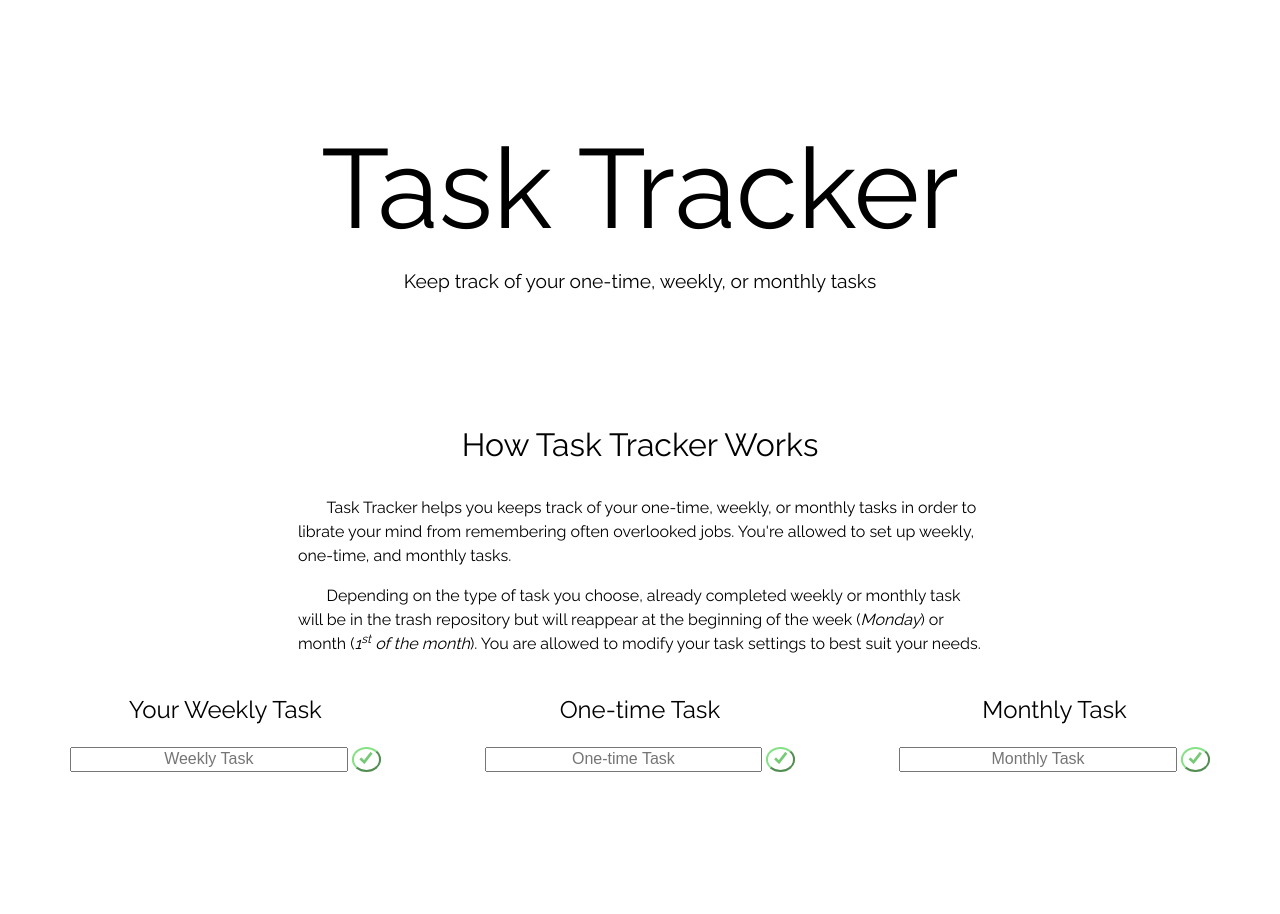
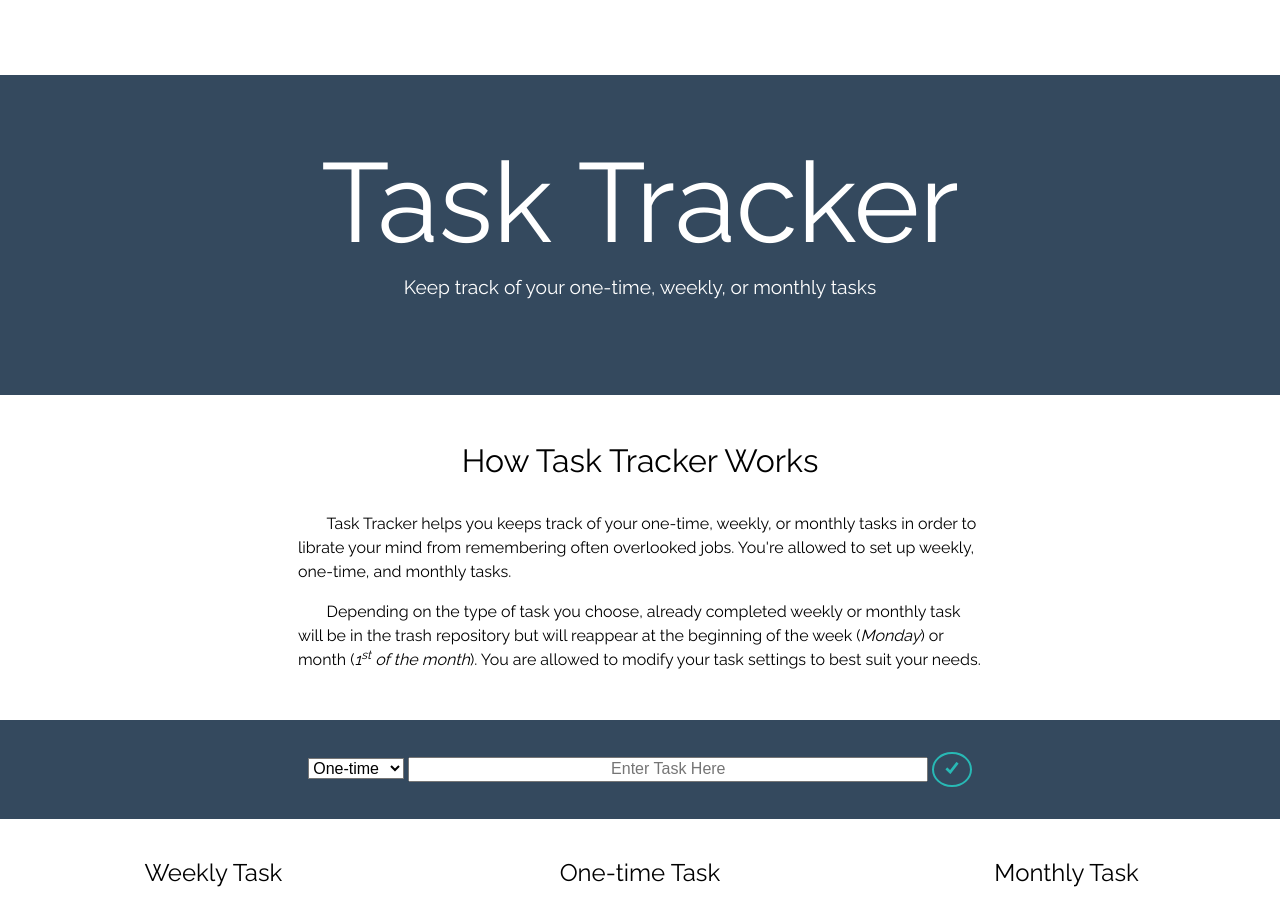
Before and after one commit to adb88bernal/task-tracker, a website: page app/index.html in a window 1280 px wide. Shown: the top 914 px of the page. Drawn offline with nearby package versions, Linux system fonts and the light colour scheme.

Commit message:
updated files and started on javascript functionality

```diff
--- /dev/null
+++ b/app/assets/scripts/modules/app.js
@@ -0,0 +1,72 @@
+/* create logic for weekly and monthly tasks
+to reappear again using the day and time substringed
+from the Date();
+*/
+
+// var date = Date();
+//
+// console.log(date);
+// var day_deadline = date.substring(0,3);
+//
+// if (day_deadline === 'Sat'){
+//   console.log('You\'re tasks are almost up');
+// } else {
+//   console.log('You\'r good.')
+// }
+
+
+var taskController = (function(){
+  // some code
+})();
+
+var UIController = (function(){
+
+    var DOMstrings = {
+        inputSelection: '.select',
+        inputTask: '.taskMain__weekly-add',
+        inputButton: '.btn'
+    }
+
+    return {
+
+        getInput: function(){
+            return{
+                type: document.querySelector(DOMstrings.inputSelection).value,
+                task: document.querySelector(DOMstrings.inputTask).value
+            };
+        },
+
+        getDOMstrings: function(){
+            return DOMstrings;
+        }
+    };
+
+})();
+
+var controller = (function(taskCtrl, UICtrl){
+    var DOM = UICtrl.getDOMstrings();
+
+    var ctrlAddTask = function(){
+
+        // 1. Get the filed input data
+        var input = UICtrl.getInput();
+        console.log(input);
+
+        // 2. Add the item to the task controller
+
+        // 3. Add the item to the UI within the designated column
+
+        // 4. Display the budget on the UI
+    }
+
+
+    document.querySelector(DOM.inputButton).addEventListener('click', ctrlAddTask);
+    document.addEventListener('keypress', function(event){
+    if(event.keyCode === 13 || event.which === 13){
+      ctrlAddTask();
+    }
+  });
+
+
+
+})(taskController, UIController);
--- /dev/null
+++ b/app/assets/styles/base/_btn.css
@@ -0,0 +1,15 @@
+.btn{
+    background: none;
+    border-style: solid;
+    border-radius: 50%;
+    padding: .4rem .7rem;
+    border-color: #28B9B5;
+    color: #28B9B5;
+    cursor: pointer;
+    outline:0;
+
+
+    &:active {
+        transform: translateY(2px);
+    }
+}
--- a/app/assets/styles/base/_globals.css
+++ b/app/assets/styles/base/_globals.css
@@ -1,9 +1,13 @@
+$mainBlue: #34495e;
+
 body{
     padding: 0;
     margin: 0;
     font-family: 'Raleway', sans-serif;
     box-sizing: border-box;
 }
+
+
 
 /*col widths*/
 .col-4-md{
@@ -19,10 +23,3 @@ body{
     padding-left: 18px;
     padding-right: 18px;
 }
-
-.add_task{
-    color: #76CA76;
-    background-color: white;
-    border-radius: 50%;
-    border-color: #84E184;
-}
--- a/app/assets/styles/base/_headerInfo.css
+++ b/app/assets/styles/base/_headerInfo.css
@@ -1,8 +1,10 @@
 /*header*/
 .headerInfo{
-    transform: translateY(50px);
     width: 100%;
     height: 15rem;
+    background-color: $mainBlue;
+    color: #fff;
+
 
     @mixin atMedium{
         height: 20rem;
@@ -10,8 +12,9 @@
 
 
     &__title{
+        padding-top: 4rem;
         text-align: center;
-        font-size: 3rem;
+        font-size: 4rem;
         font-weight: 200;
         margin-bottom: 0;
 
@@ -25,7 +28,7 @@
     }
 
     &__subtitle{
-        margin-top: 1rem;
+        margin-top: .5rem;
         text-align: center;
         width: 75%;
         margin-right: auto;
--- a/app/assets/styles/base/_input.css
+++ b/app/assets/styles/base/_input.css
@@ -1,17 +1,14 @@
 input{
     text-align: center;
-    width: 65%;
+    width: 80%;
 
     @mixin atSmall{
-        width: 50%;
+        width: 65%;
     }
 
     @mixin atMedium{
-        width: 75%;
+        width: 40%;
     }
 
-    @mixin atLarge{
-        width: 65%;
-    }
 
 }
--- /dev/null
+++ b/app/assets/styles/base/_select.css
@@ -0,0 +1,5 @@
+.select{
+    background-color: #fff;
+    width: 6rem;
+    margin-bottom: .5rem;
+}
--- a/app/assets/styles/base/_taskMain.css
+++ b/app/assets/styles/base/_taskMain.css
@@ -9,6 +9,7 @@
     }
 
     &__description-title{
+        margin-top: 3rem;
         text-align: center;
         font-size: 1.5rem;
         font-weight: 200;
@@ -31,6 +32,9 @@
         @mixin atLarge{
             width: 55%;
         }
+        &-last{
+            margin-bottom: 3rem;
+        }
 
     }
 
@@ -44,4 +48,11 @@
         text-align: center;
     }
 
+    &__addTask{
+        margin: 1rem 0;
+        padding: 2rem 0;
+        text-align: center;
+        background-color: $mainBlue;
+    }
+
 }
--- a/app/assets/styles/styles.css
+++ b/app/assets/styles/styles.css
@@ -1,7 +1,9 @@
 @import 'normalize.css';
+@import 'base/_mixins.css';
 @import 'base/_globals.css';
-@import 'base/_mixins.css';
 @import 'base/_headerInfo.css';
 @import 'base/_taskMain.css';
 @import 'base/_input.css';
 @import 'base/_contact.css';
+@import 'base/_btn.css';
+@import 'base/_select.css'
--- a/app/index.html
+++ b/app/index.html
@@ -16,39 +16,47 @@
     </div>
 
 
-    <div id="main" class="taskMain container">
+    <div id="main" class="taskMain">
         <div class="row">
-            <div class="taskMain__description">
+            <div class="taskMain__description container">
                 <h3 class="taskMain__description-title">How Task Tracker Works</h3>
                 <p class="taskMain__description-info">
                     &nbsp; &nbsp; &nbsp; &nbsp;Task Tracker helps you keeps track of your one-time, weekly, or monthly tasks in order to librate your mind from remembering often overlooked jobs. You're allowed to set up weekly, one-time, and monthly tasks.</p>
-                <p class="taskMain__description-info">
+                <p class="taskMain__description-info taskMain__description-info-last">
                     &nbsp; &nbsp; &nbsp; &nbsp;Depending on the type of task you choose, already completed weekly or monthly task will be in the trash repository but will reappear at the beginning of the week (<i>Monday</i>) or month (<i>1<sup>st</sup> of the month</i>). You are allowed to modify your task settings to best suit your needs.</p>
             </div>
 
+            <div class="taskMain__addTask">
+                <select class="select">
+                    <option value="oneTime" selected>One-time</option>
+                    <option value="weekly">Weekly</option>
+                    <option value="monthly">Monthly</option>
+                </select>
+                <input type='text' class="taskMain__weekly-add" placeholder="Enter Task Here">
+                <button class="btn ion-checkmark"></button>
+
+            </div>
+
+
+
             <div class="taskMain__section col-4-md">
-                    <h3 class="taskMain__task-title">Your Weekly Task</h3>
-                    <input type='text' class="taskMain__weekly-add" placeholder="Weekly Task">
-                    <button class="add_task ion-checkmark"></button>
+                    <h3 class="taskMain__task-title">Weekly Task</h3>
             </div>
 
             <div class="taskMain__section col-4-md">
                     <h3 class="taskMain__task-title">One-time Task</h3>
-                    <input type='text' class="taskMain__oneTime-add" placeholder="One-time Task">
-                    <button class="add_task ion-checkmark"></button>
             </div>
 
             <div class="taskMain__section col-4-md">
                     <h3 class="taskMain__task-title">Monthly Task</h3>
-                    <input type='text' class="taskMain__monthly-add" placeholder="Monthly Task">
-                    <button class="add_task ion-checkmark"></button>
+
             </div>
         </div>
     </div>
 
     <div id="footer" class="contact container">
-        <h4>Created &amp; Designed by Alexis D. Bernal</h4>
+        <h4>Designed &amp; Created by Alexis D. Bernal</h4>
     </div>
-
+    <script src='/assets/scripts/modules/app.js'></script>
 </body>
 </html>
--- a/app/temp/styles/styles.css
+++ b/app/temp/styles/styles.css
@@ -477,20 +477,13 @@ body{
     padding-right: 18px;
 }
 
-.add_task{
-    color: #76CA76;
-    background-color: white;
-    border-radius: 50%;
-    border-color: #84E184;
-}
-
 /*header*/
 
 .headerInfo{
-    -webkit-transform: translateY(50px);
-            transform: translateY(50px);
     width: 100%;
     height: 15rem;
+    background-color: #34495e;
+    color: #fff;
 }
 
 @media (min-width: 800px) {
@@ -501,8 +494,9 @@ body{
   }
 
 .headerInfo__title{
+        padding-top: 4rem;
         text-align: center;
-        font-size: 3rem;
+        font-size: 4rem;
         font-weight: 200;
         margin-bottom: 0;
     }
@@ -522,7 +516,7 @@ body{
   }
 
 .headerInfo__subtitle{
-        margin-top: 1rem;
+        margin-top: .5rem;
         text-align: center;
         width: 75%;
         margin-right: auto;
@@ -550,6 +544,7 @@ body{
     }
 
 .taskMain__description-title{
+        margin-top: 3rem;
         text-align: center;
         font-size: 1.5rem;
         font-weight: 200;
@@ -586,6 +581,10 @@ body{
     }
   }
 
+.taskMain__description-info-last{
+            margin-bottom: 3rem;
+        }
+
 .taskMain__task-title{
         text-align: center;
         font-size: 1.5rem;
@@ -596,16 +595,25 @@ body{
         text-align: center;
     }
 
+.taskMain__addTask{
+        margin: 1rem 0;
+        padding: 2rem 0;
+        text-align: center;
+        background-color: #34495e;
+    }
+
 input{
     text-align: center;
-    width: 65%;
+    width: 80%;
+
 
 }
 
 @media (min-width: 530px) {
 
 input{
-        width: 50%
+        width: 65%
+
 
 }
   }
@@ -613,15 +621,8 @@ input{
 @media (min-width: 800px) {
 
 input{
-        width: 75%
+        width: 40%
 
-}
-  }
-
-@media (min-width: 1000px) {
-
-input{
-        width: 65%
 
 }
   }
@@ -630,3 +631,25 @@ input{
     text-align: center;
     font-size: .8rem;
 }
+
+.btn{
+    background: none;
+    border-style: solid;
+    border-radius: 50%;
+    padding: .4rem .7rem;
+    border-color: #28B9B5;
+    color: #28B9B5;
+    cursor: pointer;
+    outline:0;
+}
+
+.btn:active {
+        -webkit-transform: translateY(2px);
+                transform: translateY(2px);
+    }
+
+.select{
+    background-color: #fff;
+    width: 6rem;
+    margin-bottom: .5rem;
+}
--- a/gulpfile.js
+++ b/gulpfile.js
@@ -27,7 +27,7 @@ gulp.task('watch', function(){
     });
 
     watch('./app/assets/scripts/**/*.js', function(){
-        gulp.start('scriptsRefresh');
+        browserSync.reload();
     })
 });
 
```
